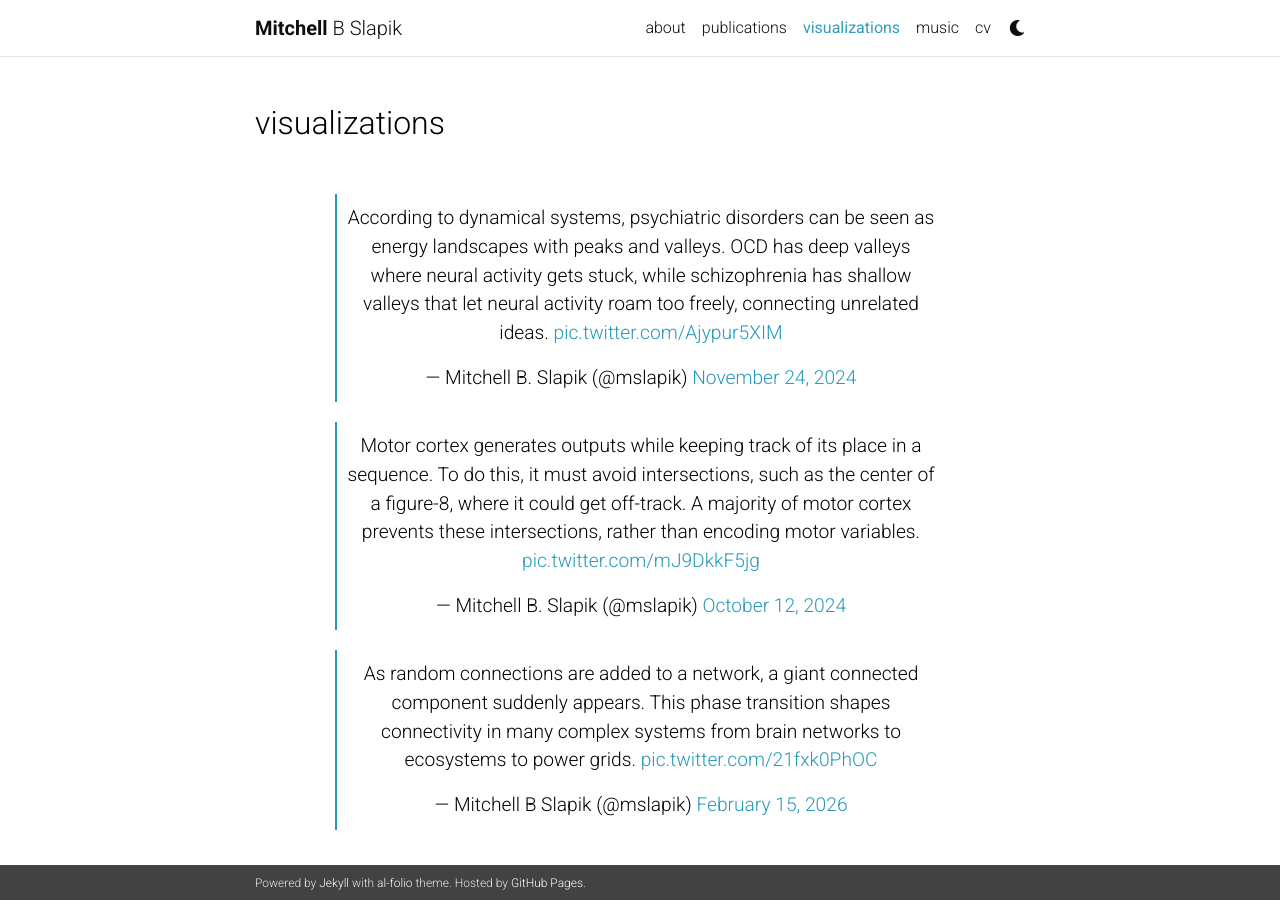
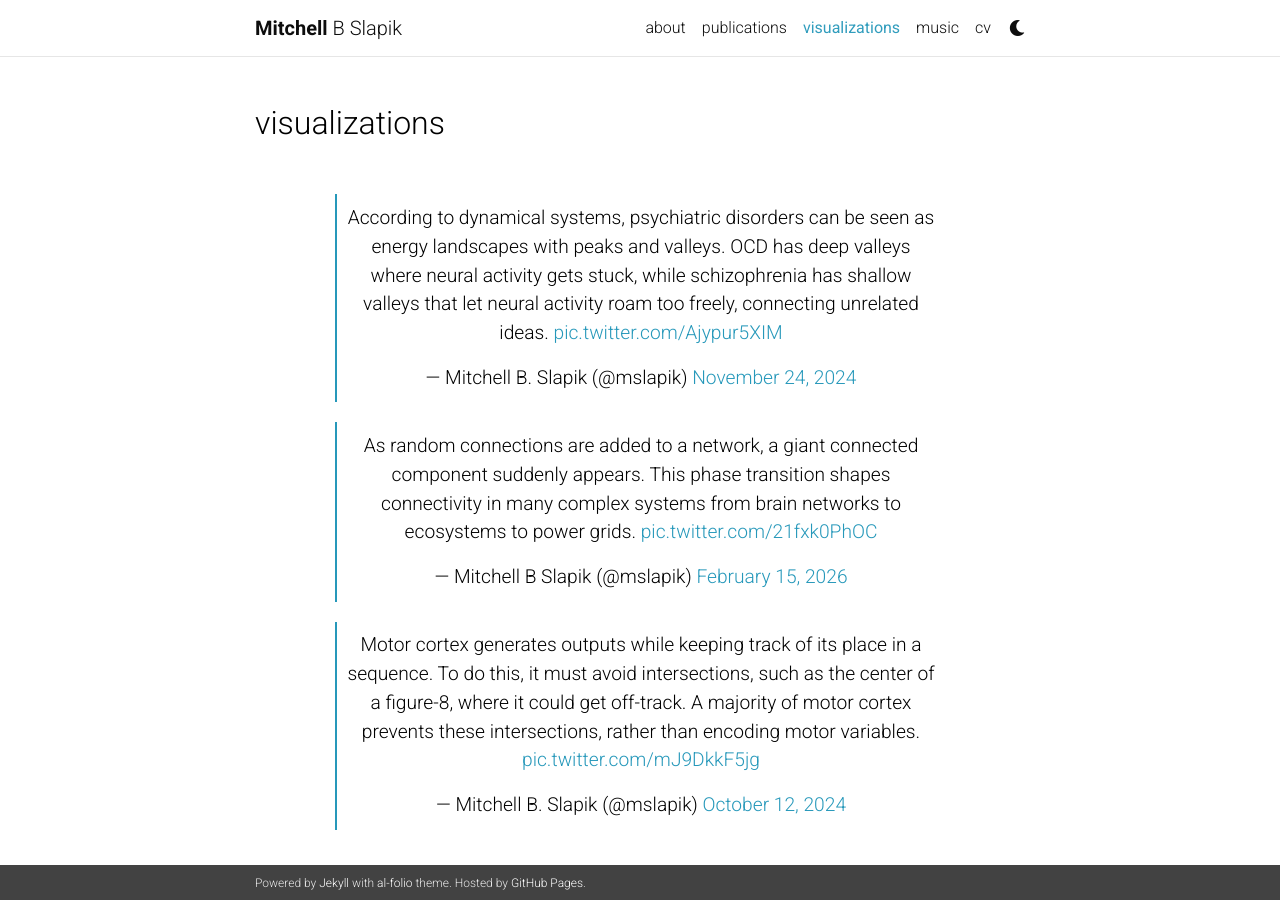
Before and after one commit to mitchellslapik/mitchellslapik.github.io, a Jekyll site: the page built from _pages/visualizations.md, in a window 1280 px wide. Built offline with Jekyll 4.4.1, drawn with Linux system fonts in a browser that asks for light colours; comment, search, counter and statistics services are not loaded; a style sheet for code colours, icons or effects is not loaded; some of the changed lines change nothing that is shown.

Commit message:
Update visualizations.md

```diff
--- a/_pages/visualizations.md
+++ b/_pages/visualizations.md
@@ -20,6 +20,8 @@ horizontal: false
     <a href="https://twitter.com/mslapik/status/1860522739234132296">November 24, 2024</a>
   </blockquote>
 
+  <blockquote class="twitter-tweet"><p lang="en" dir="ltr">As random connections are added to a network, a giant connected component suddenly appears. This phase transition shapes connectivity in many complex systems from brain networks to ecosystems to power grids. <a href="https://t.co/21fxk0PhOC">pic.twitter.com/21fxk0PhOC</a></p>&mdash; Mitchell B Slapik (@mslapik) <a href="https://twitter.com/mslapik/status/2023117344281600048?ref_src=twsrc%5Etfw">February 15, 2026</a></blockquote> <script async src="https://platform.twitter.com/widgets.js" charset="utf-8"></script>
+
   <blockquote class="twitter-tweet">
     <p lang="en" dir="ltr">
       Motor cortex generates outputs while keeping track of its place in a sequence. To do this, it must avoid intersections, such as the center of a figure-8, where it could get off-track. A majority of motor cortex prevents these intersections, rather than encoding motor variables.
@@ -29,7 +31,7 @@ horizontal: false
     <a href="https://twitter.com/mslapik/status/1845169864601690564">October 12, 2024</a>
   </blockquote>
 
-<blockquote class="twitter-tweet"><p lang="en" dir="ltr">As random connections are added to a network, a giant connected component suddenly appears. This phase transition shapes connectivity in many complex systems from brain networks to ecosystems to power grids. <a href="https://t.co/21fxk0PhOC">pic.twitter.com/21fxk0PhOC</a></p>&mdash; Mitchell B Slapik (@mslapik) <a href="https://twitter.com/mslapik/status/2023117344281600048?ref_src=twsrc%5Etfw">February 15, 2026</a></blockquote> <script async src="https://platform.twitter.com/widgets.js" charset="utf-8"></script>
+
 
 </div>
 
```
